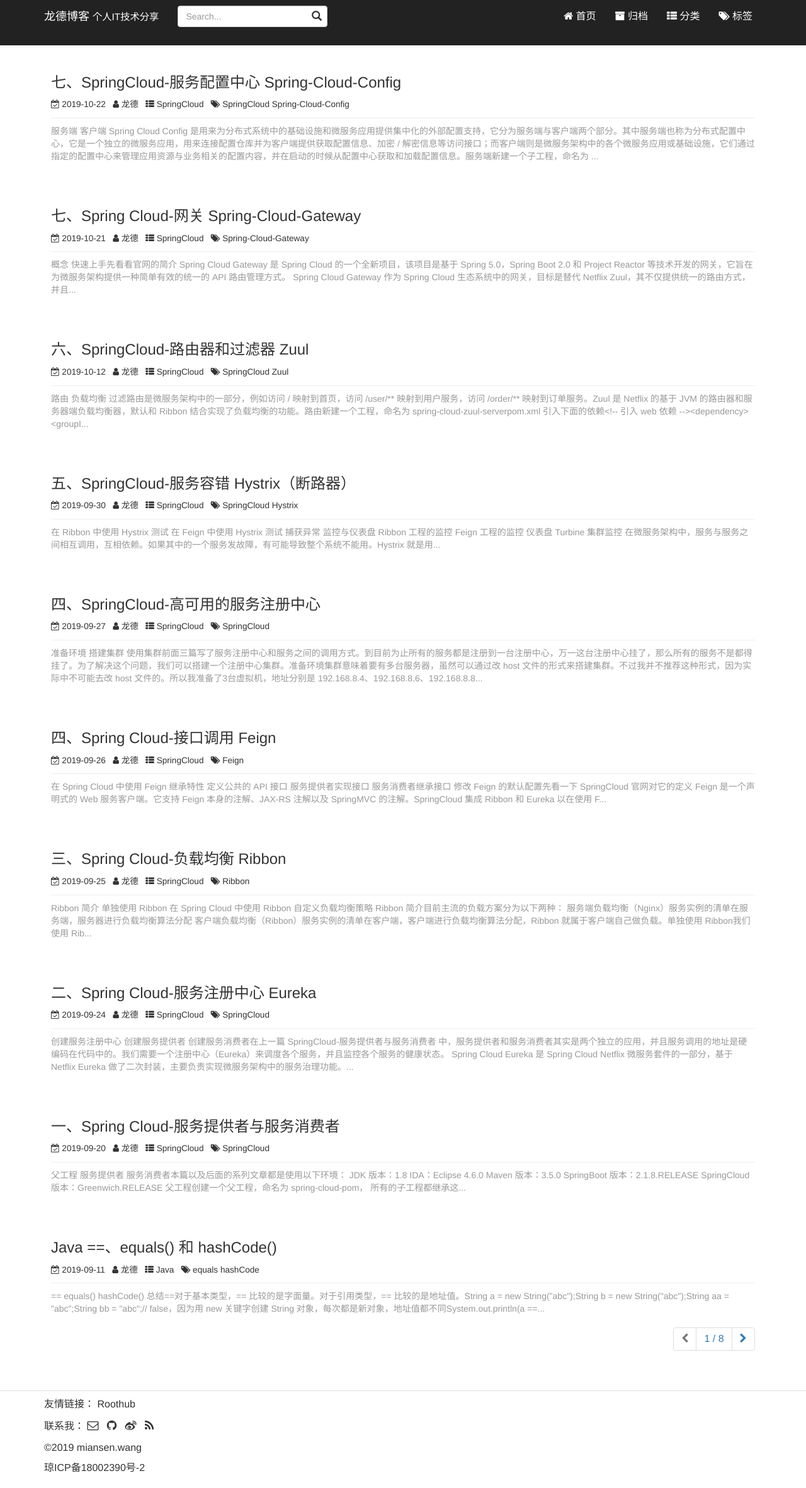
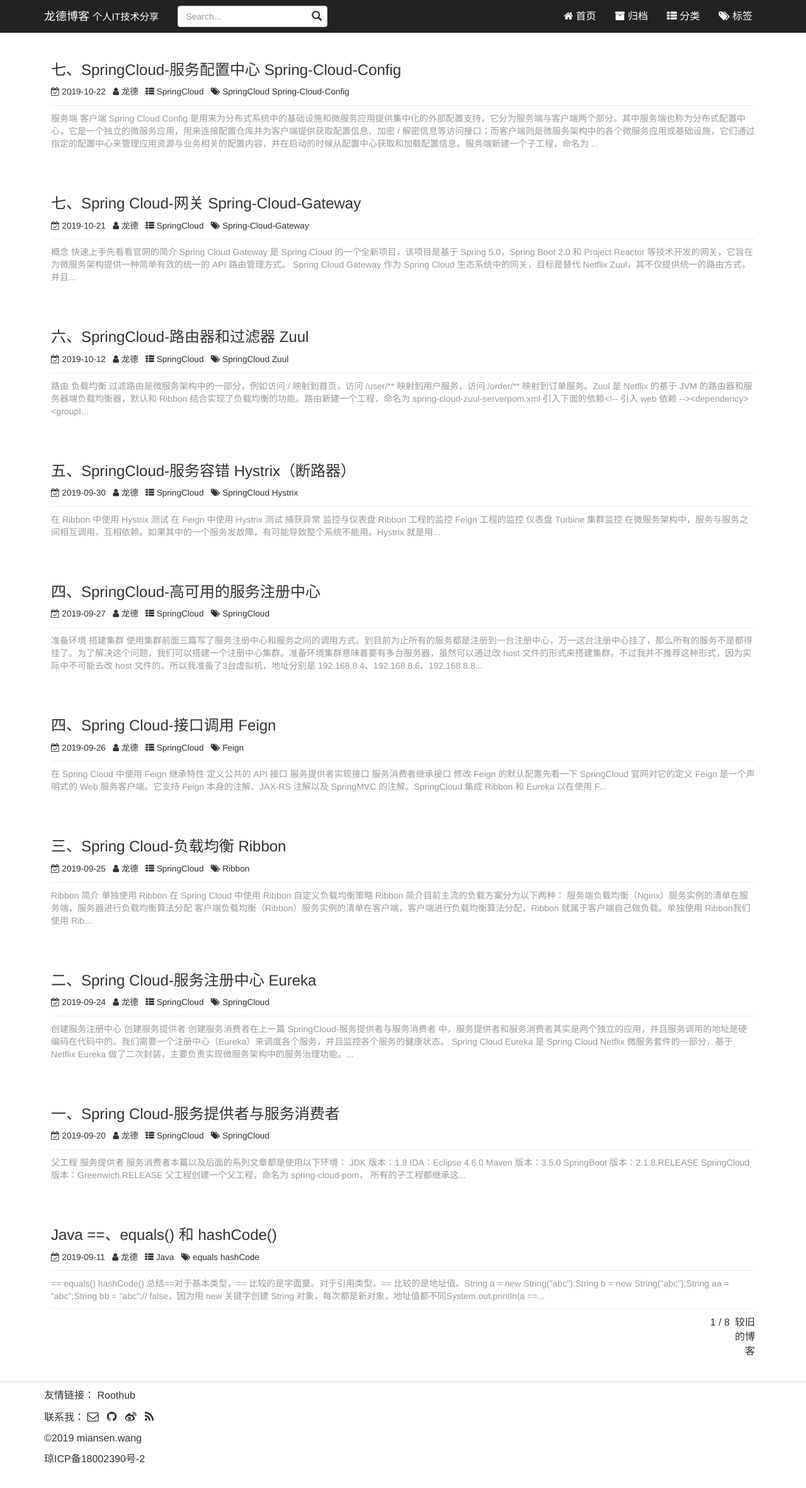
Before and after one commit to miansen/miansen.github.io, a Jekyll site: the page built from index.html, in a window 1280 px wide. Shown: the whole page at 63% size. Built offline with Jekyll 4.4.1, drawn with Linux system fonts in a browser that asks for light colours; the list of posts is cut into pages by our own code; comment, search, counter and statistics services are not loaded.

Commit message:
修改搜索框和分页的样式

```diff
--- a/_includes/sidebar-search.html
+++ b/_includes/sidebar-search.html
@@ -4,7 +4,7 @@
     <span class="glyphicon glyphicon-search form-control-feedback"></span>
   </div>
 </div>
-<table class="table">
+<table class="table search_table">
   <tbody id="search_results"></tbody>
 </table>
 
@@ -20,6 +20,22 @@
   }
   .content-ul>li:last-child {
     border: 0;
+  }
+  .search_table {
+	position: absolute;
+    top: 100%;
+    left: 0;
+    z-index: 100;
+    width: 100%;
+    padding-top: 4px;
+    padding-bottom: 4px;
+    margin-top: 2px;
+    list-style: none;
+    background-color: #fff;
+    background-clip: padding-box;
+    border: 1px solid rgba(27,31,35,.15);
+    border-radius: 4px;
+    box-shadow: 0 1px 15px rgba(27,31,35,.15);
   }
 </style>
 
--- a/index.html
+++ b/index.html
@@ -30,7 +30,22 @@
           </div>
         {% if forloop.last %}
 
-        <div class="text-center paginate">
+		<hr>
+        <div class="paginate" style="display: flex; justify-content: space-between;">
+		  <div style="flex: 1"  class="text-left">
+              {% if paginator.previous_page %}
+                <a href="{{ paginator.previous_page_path }}">较新的博客</a>
+              {% endif %}
+          </div>
+          <div style="flex: 1" class="text-center">{{ paginator.page }} / {{ paginator.total_pages }}</div>
+          <div style="flex: 1;" class="text-right">
+              {% if paginator.next_page %}
+                <a href="{{ paginator.next_page_path }}">较旧的博客</a>
+              {% endif %}
+          </div>
+	    </div>
+
+        <!--<div class="text-center paginate">
           <ul class="pagination">
           {% if paginator.previous_page %}
             <li class="prev">
@@ -52,7 +67,7 @@
             </i>
           {% endif %}
           </ul>
-        </div>
+        </div>-->
 
         <!-- <div class="text-center paginate">
           {% if paginator.previous_page %}
```
